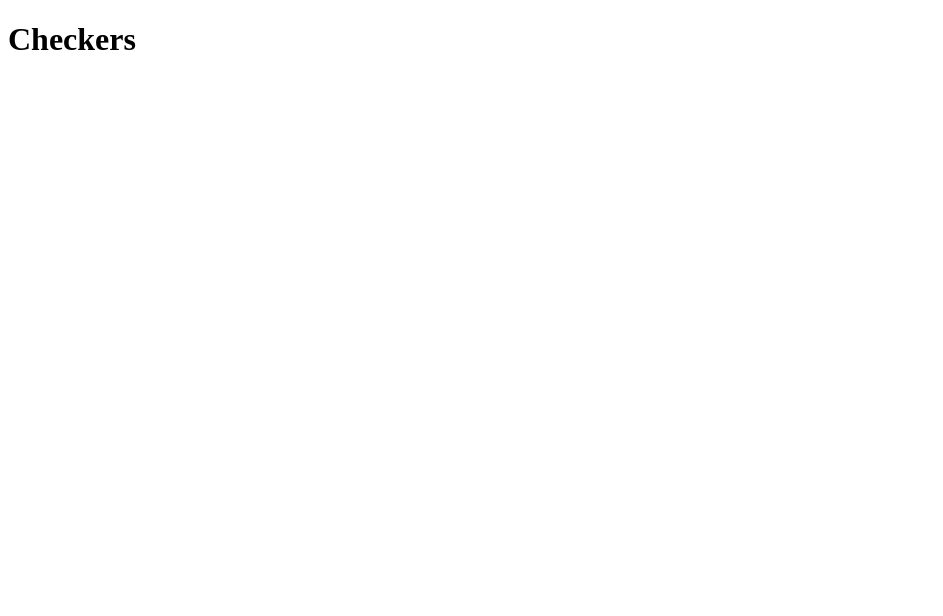
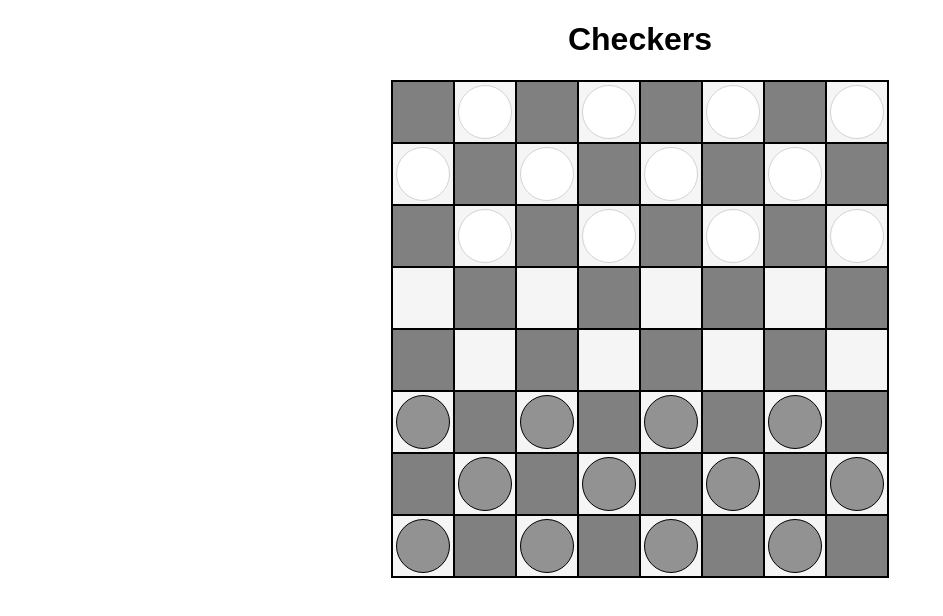
Before and after one commit to shrfrn/simple-checkers, a plain HTML site: page index.html in a window 1280 px wide. Shown: the whole page, without its empty margins (0-943 px from the left). Drawn offline with Linux system fonts and the light colour scheme.

Commit message:
Student code - Style the board using CSS Grid

```diff
--- /dev/null
+++ b/css/checkers.css
@@ -0,0 +1,52 @@
+* {
+    box-sizing: border-box;
+}
+
+body {
+    font-family: sans-serif;
+    text-align: center;
+}
+
+.board {
+    display: grid;
+    grid-template-columns: repeat(8, 1fr);
+    gap: 2px;
+
+    width: max-content;
+    margin: 0 auto;
+
+    background-color: black;
+    border: 2px solid black;
+}
+
+.cell {
+    display: grid;
+    place-items: center;
+    width: 60px;
+    aspect-ratio: 1;
+}
+
+.cell.white {
+    background-color: whitesmoke;
+}
+
+.cell.black {
+    background-color: gray;
+}
+
+.piece {
+    width: 90%;
+    aspect-ratio: 1;
+
+    border-radius: 50%;
+}
+
+.piece.black {
+    background-color: rgb(146, 146, 146);
+    border: 1px solid black;
+}
+
+.piece.white {
+    border: 1px solid lightgray;
+    background-color: white;
+}
--- a/index.html
+++ b/index.html
@@ -4,6 +4,7 @@
         <meta charset="UTF-8">
         <meta http-equiv="X-UA-Compatible" content="IE=edge">
         <meta name="viewport" content="width=device-width, initial-scale=1.0">
+        <link rel="stylesheet" href="css/checkers.css">
         <title>checkers</title>
     </head>
     <body onload="onLoad()">
```
